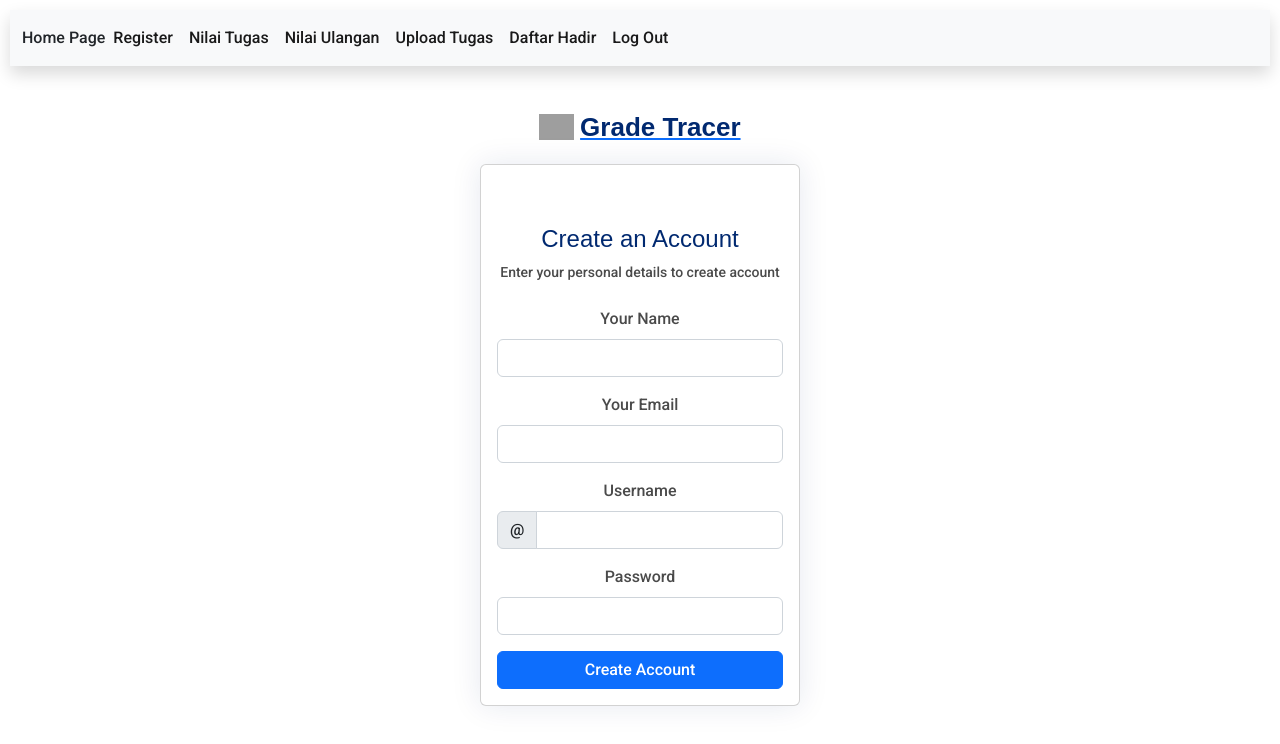
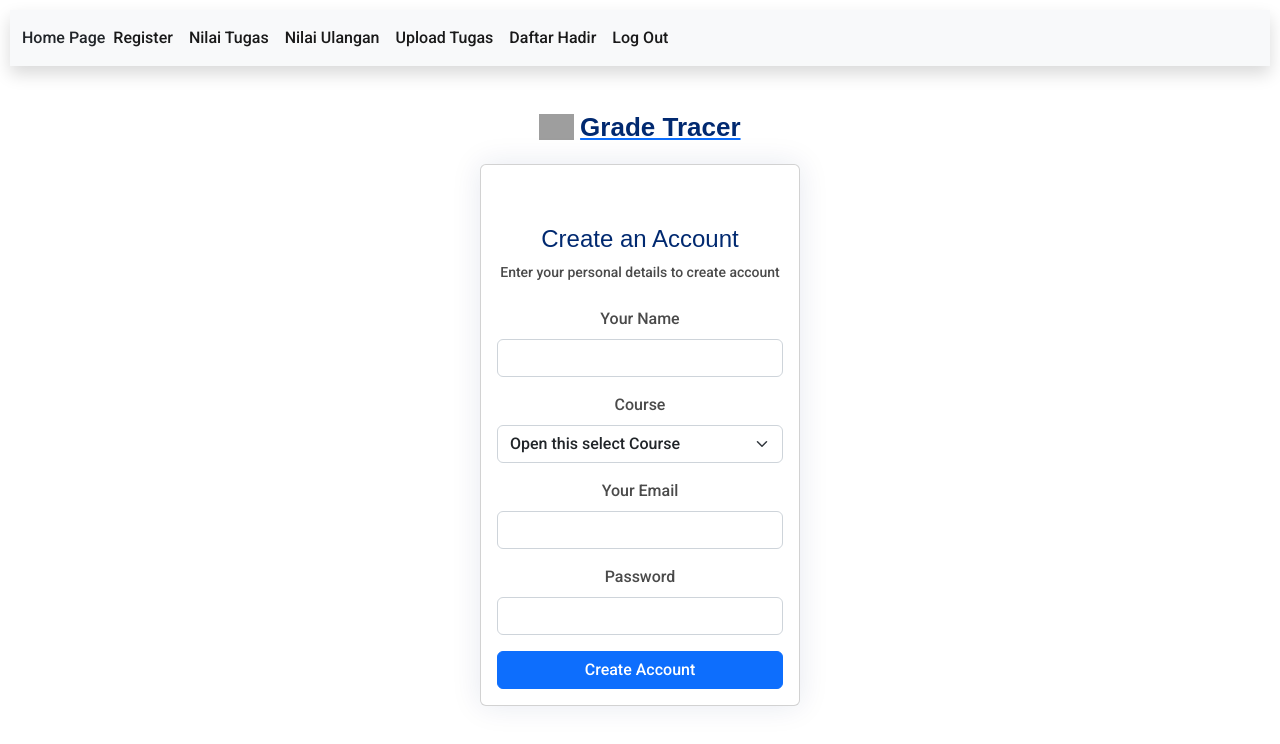
Before and after one commit to GradTrace/gradtrace-client-web, a React (Create React App) app in the folder web-admin/: page /register in a window 1280 px wide. Shown: the top 744 px of the page. Built offline with nearby package versions, Linux system fonts and the light colour scheme; sample sign-in values are in the browser's storage; grey boxes are pictures that could not be loaded; a web font is replaced by a local one.

Commit message:
register sudah oke

```diff
--- a/web-admin/src/views/Register.jsx
+++ b/web-admin/src/views/Register.jsx
@@ -1,4 +1,54 @@
+import { useState, useEffect } from "react";
+import { useNavigate } from "react-router-dom";
+import Swal from "sweetalert2";
 export default function Register() {
+  const navigate = useNavigate();
+  const [register, setRegister] = useState({
+    fullName: "",
+    CourseId: "",
+    email: "",
+    password: "",
+  });
+  const registerken = (e) => {
+    e.preventDefault();
+    fetch("http://localhost:3000/teachers/register", {
+      method: "post",
+      headers: {
+        "Content-Type": "application/json",
+      },
+      body: JSON.stringify({
+        email: register.email,
+        password: register.password,
+        fullName: register.fullName,
+        CourseId: register.CourseId,
+      }),
+    })
+      .then((result) => {
+        if (!result.ok) {
+          throw { name: "error login" };
+        }
+        return result.json();
+      })
+      .then((data) => {
+        navigate("/login");
+        Swal.fire({
+          position: "top-end",
+          icon: "success",
+          title: `Success Registered`,
+          showConfirmButton: false,
+          timer: 1500,
+        });
+      })
+      .catch((err) => {
+        console.log(err);
+        // Swal.fire({
+        //   icon: "error",
+        //   title: "Oops...",
+        //   text: "Invalid email or password",
+        // });
+      });
+  };
+
   return (
     <div class="container">
       <section class="section register min-vh-100 d-flex flex-column align-items-center justify-content-center py-4">
@@ -25,14 +75,24 @@ export default function Register() {
                     </p>
                   </div>
 
-                  <form class="row g-3 needs-validation" novalidate>
+                  <form
+                    onSubmit={registerken}
+                    class="row g-3 needs-validation"
+                    novalidate
+                  >
                     <div class="col-12">
                       <label for="yourName" class="form-label">
                         Your Name
                       </label>
                       <input
+                        onChange={(e) => {
+                          setRegister({
+                            ...register,
+                            fullName: e.target.value,
+                          });
+                        }}
                         type="text"
-                        name="name"
+                        name="fullName"
                         class="form-control"
                         id="yourName"
                         required
@@ -43,10 +103,40 @@ export default function Register() {
                     </div>
 
                     <div class="col-12">
+                      <label for="yourUsername" class="form-label">
+                        Course
+                      </label>
+                      <select
+                        name="CourseId"
+                        onChange={(e) => {
+                          setRegister({
+                            ...register,
+                            CourseId: e.target.value,
+                          });
+                        }}
+                        class="form-select"
+                        aria-label="Default select example"
+                      >
+                        <option selected disabled>
+                          Open this select Course
+                        </option>
+                        <option value="1">Mathematics</option>
+                        <option value="2">Biology</option>
+                        <option value="3">English</option>
+                      </select>
+                    </div>
+
+                    <div class="col-12">
                       <label for="yourEmail" class="form-label">
                         Your Email
                       </label>
                       <input
+                        onChange={(e) => {
+                          setRegister({
+                            ...register,
+                            email: e.target.value,
+                          });
+                        }}
                         type="email"
                         name="email"
                         class="form-control"
@@ -59,31 +149,16 @@ export default function Register() {
                     </div>
 
                     <div class="col-12">
-                      <label for="yourUsername" class="form-label">
-                        Username
-                      </label>
-                      <div class="input-group has-validation">
-                        <span class="input-group-text" id="inputGroupPrepend">
-                          @
-                        </span>
-                        <input
-                          type="text"
-                          name="username"
-                          class="form-control"
-                          id="yourUsername"
-                          required
-                        />
-                        <div class="invalid-feedback">
-                          Please choose a username.
-                        </div>
-                      </div>
-                    </div>
-
-                    <div class="col-12">
                       <label for="yourPassword" class="form-label">
                         Password
                       </label>
                       <input
+                        onChange={(e) => {
+                          setRegister({
+                            ...register,
+                            password: e.target.value,
+                          });
+                        }}
                         type="password"
                         name="password"
                         class="form-control"
```
